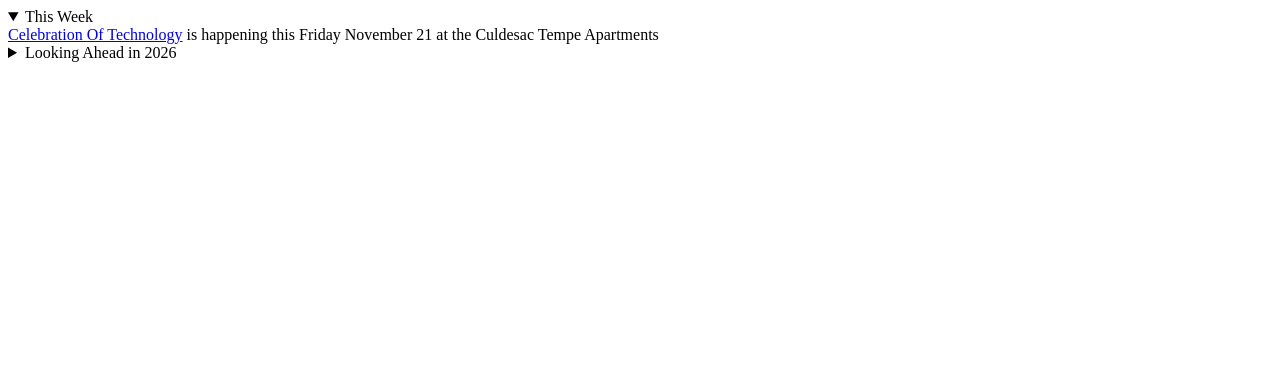
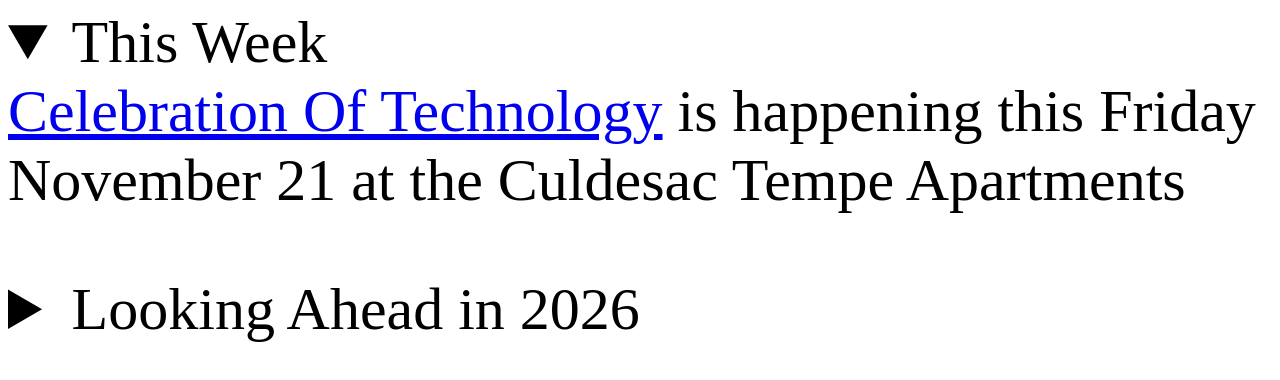
Before and after one commit to phxjs/phxjs.github.io, a plain HTML site: page announcements.html in a window 1280 px wide. Drawn offline with Linux system fonts and the light colour scheme.

Commit message:
Update announcements.html

```diff
--- a/announcements.html
+++ b/announcements.html
@@ -2,6 +2,14 @@
   <head>
     <title>PhxJS Announcements</title>
     <base target="_blank" />
+    <style>
+      * {
+        font-size: 60px;
+      }
+      details {
+        margin-bottom: 1em;
+      }
+    </style>
   </head>
   <body>
     <details open>
```
